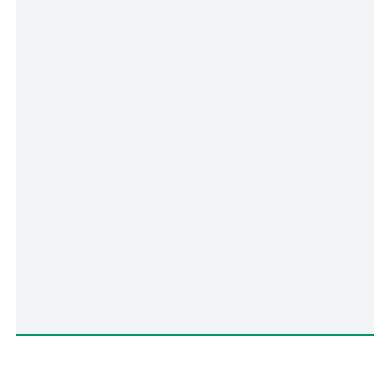
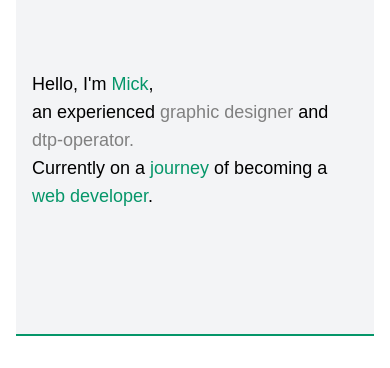
Before and after one commit to MickDellaert/portfolio2021, a Next.js app: page / in a window 390 px wide. Shown: the part 3943-4311 px from the top of the page. Built offline with nearby package versions, Linux system fonts and the light colour scheme.

Commit message:
changed order in About component

```diff
--- a/components/About.js
+++ b/components/About.js
@@ -3,8 +3,8 @@ import Image from "next/dist/client/image";
 const About = () => {
   return (
     <div id="about" className="about-container bg-white h-screen py-16">
-      <div className="hero grid grid-cols-8 border-b-2 border-green-600 bg-gray-100 mx-4 md:mx-16 p-4 md:p-16">
-        <h1 className="col-span-6 text-lg md:text-4xl md:leading-relaxed">
+      <div className="hero grid grid-cols-1  md:grid-cols-8 border-b-2 border-green-600 bg-gray-100 mx-4 md:mx-16 p-4 md:p-16">
+        <h1 className="order-last md:order-first md:col-span-6 text-lg md:text-4xl md:leading-relaxed">
           Hello, I'm <span className="span line">Mick</span>,<br /> an
           experienced <span className="span2">graphic designer</span> and{" "}
           <span className="span2">dtp-operator.</span> <br />
```
